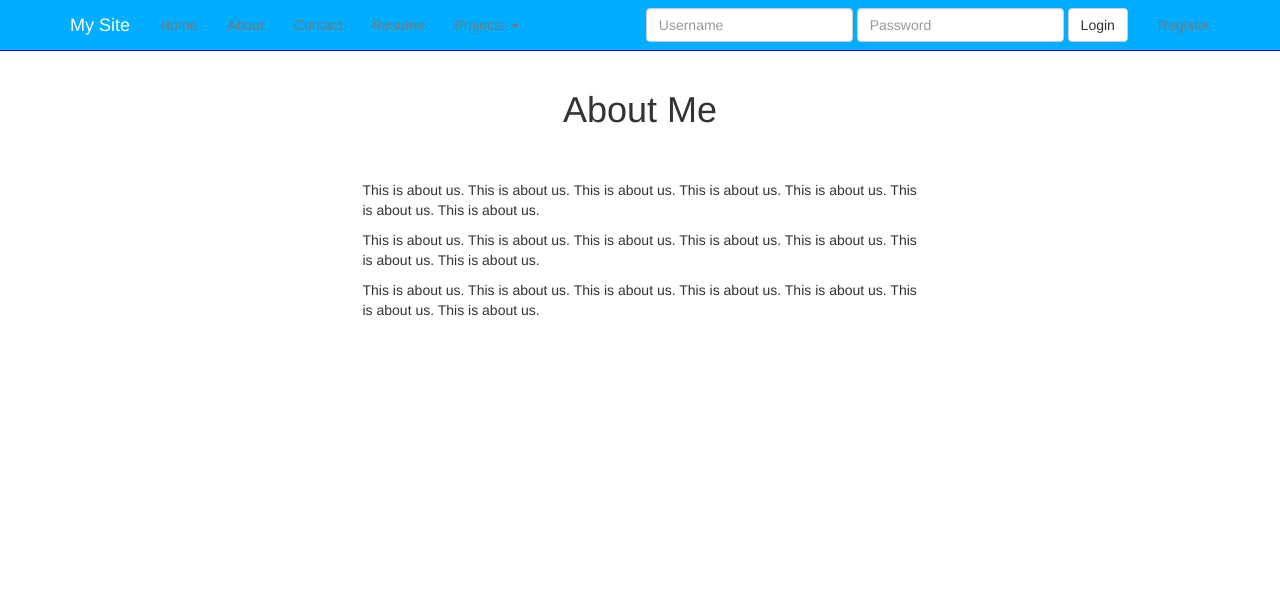
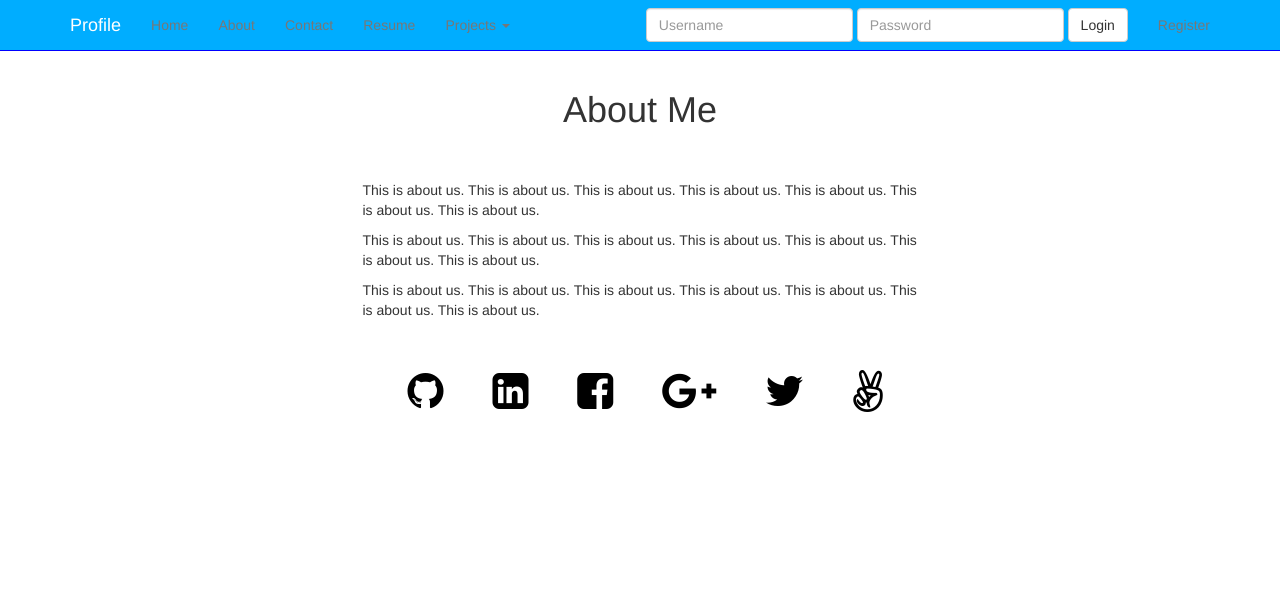
Before and after one commit to mevanoff24/profileSite, a Django app: page /about/ in a window 1280 px wide. Shown: the top 611 px of the page. Run offline with Django 3.2, Linux system fonts and the light colour scheme; some libraries are stand-ins or nearby versions.

Commit message:
added links

```diff
--- a/src/templates/about.html
+++ b/src/templates/about.html
@@ -1,5 +1,20 @@
 {% extends 'base.html' %}
 {% load staticfiles %}
+
+
+<style>
+{% block style %}
+
+.icon {
+	color: black;
+}
+
+.pad {
+	margin-left: 45px;
+}
+
+{% endblock %}
+</style>
 
 {% block content %}
 
@@ -20,4 +35,17 @@
 			</div>
 	</div>
 </div> -->
+</br>
+</br>
+<div class="row">
+	<div class="col-sm-6 col-sm-offset-3">
+		<a href="https://github.com/mevanoff24"><i class="fa fa-github fa-3x pad icon"></i></a>
+		<a href="www.linkedin.com/in/mevanoff24"><i class="fa fa-linkedin-square fa-3x pad icon"></i></a>
+		<a href="https://www.facebook.com/matt.evanoff"><i class="fa fa-facebook-square fa-3x pad icon"></i></a>
+		<a href="https://plus.google.com/105700888878739499862/posts"><i class="fa fa-google-plus fa-3x pad icon"></i></a>
+		<a href="https://twitter.com/MattEvanoff24"><i class="fa fa-twitter fa-3x pad icon"></i></a>
+		<a href="https://angel.co/matt-evanoff"><i class="fa fa-angellist fa-3x pad icon"></i></a>
+	</div>
+</div>
+
 {% endblock %}
--- a/src/templates/navbar.html
+++ b/src/templates/navbar.html
@@ -9,7 +9,7 @@
             <span class="icon-bar"></span>
             <span class="icon-bar"></span>
           </button>
-          <a class="navbar-brand" href="{% url 'home' %}">My Site</a>
+          <a class="navbar-brand" href="{% url 'home' %}">Profile</a>
         </div>
         <div id="navbar" class="navbar-collapse collapse">
           <ul class="nav navbar-nav">
```
Also changed, not shown: src/templates/forms.html (+27 -0 lines), src/templates/home.html (+8 -2 lines).
